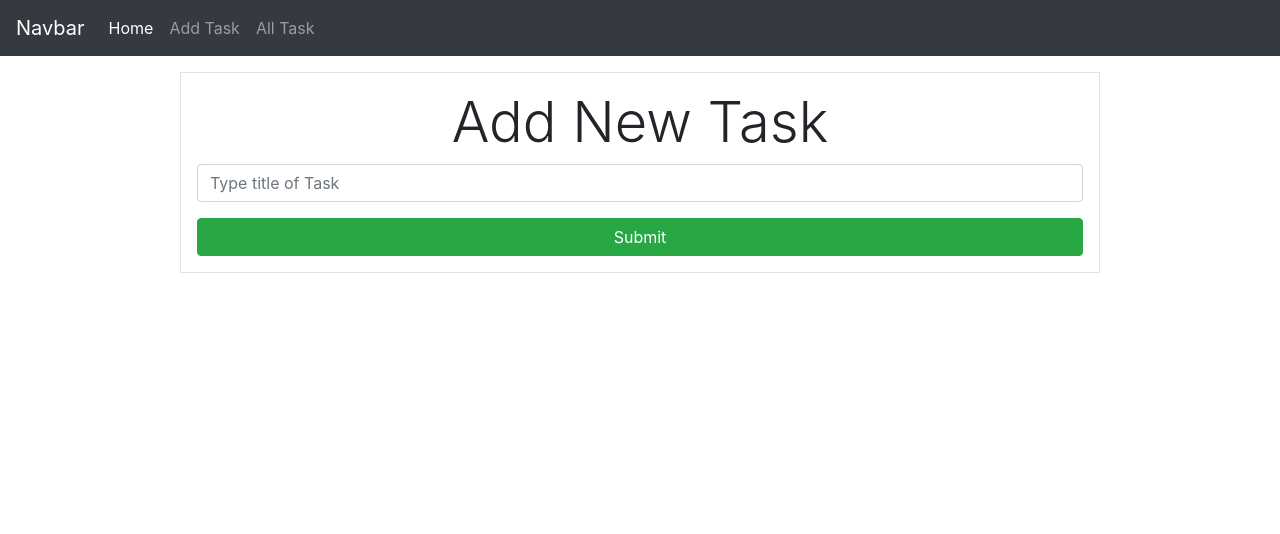
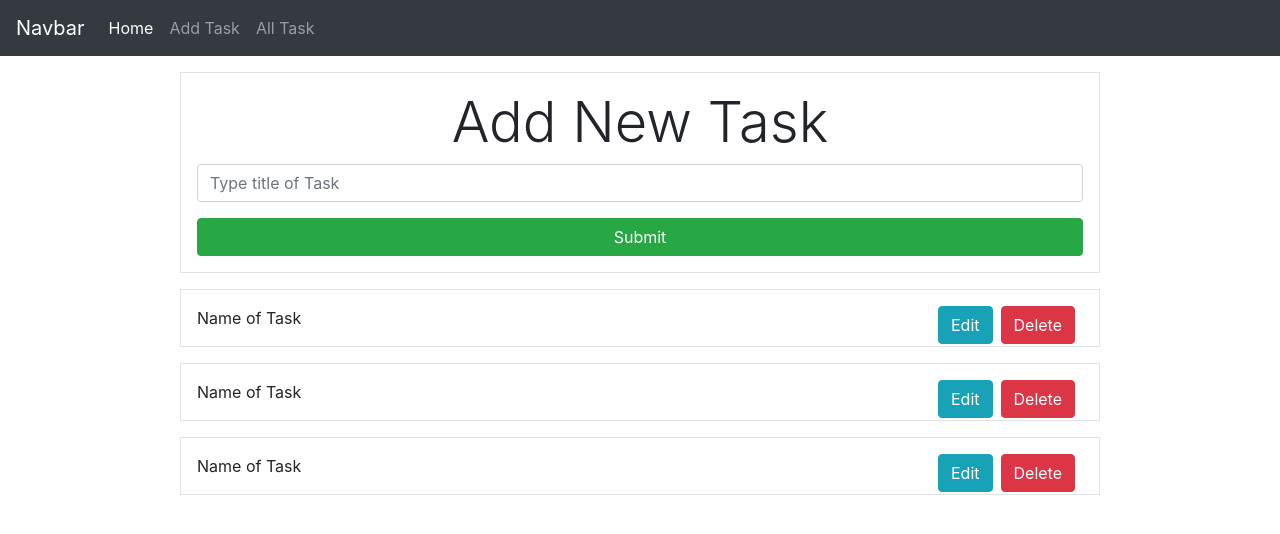
Before and after one commit to menanagy/TaskManagerList-React, a React (Create React App) app: page / in a window 1280 px wide. Shown: the top 534 px of the page. Built offline with nearby package versions, Linux system fonts and the light colour scheme.

Commit message:
Finish TaskList Html Code

```diff
--- a/src/App.js
+++ b/src/App.js
@@ -2,6 +2,7 @@ import { React } from 'react';
 import 'bootstrap/dist/css/bootstrap.min.css'
 import Navbar from './Component/Navbar.js'
 import AddTask from './Component/AddTask';
+import TaskList from './Component/TaskList.js';
 function App() {
   return (
     <div>
@@ -11,6 +12,7 @@ function App() {
         <div className="row">
             <div className="col-10 mx-auto">
                 <AddTask />
+                <TaskList />
             </div>
         </div>
       </div>
--- a/src/Component/TaskList.js
+++ b/src/Component/TaskList.js
@@ -0,0 +1,27 @@
+import React from 'react'
+
+export default function TaskList() {
+    return (
+        <ul className="list-unstyled">
+
+            <li className="border p-3 my-3">
+                Name of Task
+                <button className="btn btn-danger float-right mr-2">Delete</button>
+                <button className="btn btn-info float-right mr-2">Edit</button>
+            </li>
+
+
+            <li className="border p-3 my-3">
+                Name of Task
+                <button className="btn btn-danger float-right mr-2">Delete</button>
+                <button className="btn btn-info float-right mr-2">Edit</button>
+            </li>
+
+            <li className="border p-3 my-3">
+                Name of Task
+                <button className="btn btn-danger float-right mr-2">Delete</button>
+                <button className="btn btn-info float-right mr-2">Edit</button>
+            </li>
+        </ul>
+        )
+ }
```
